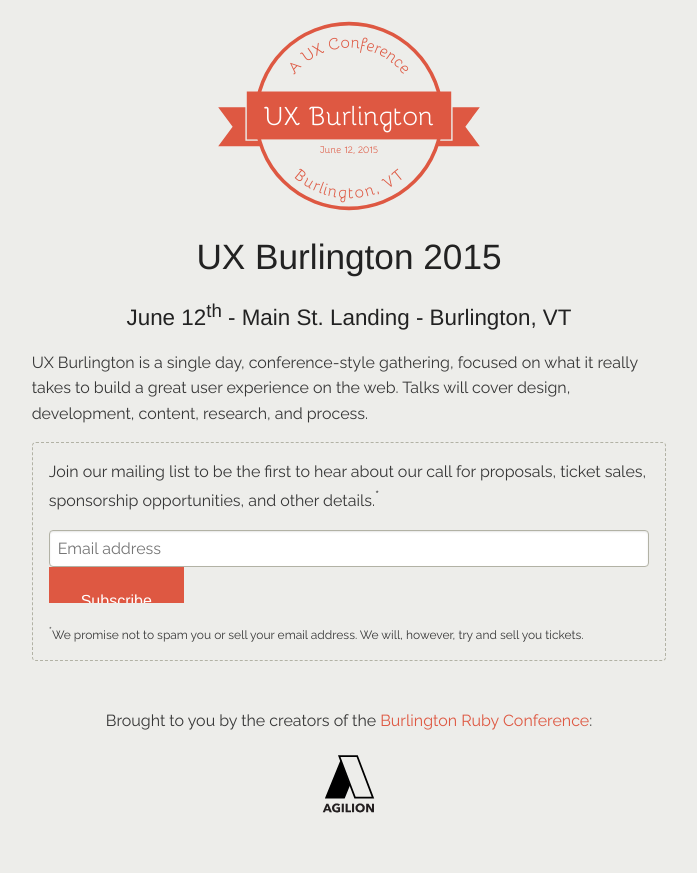
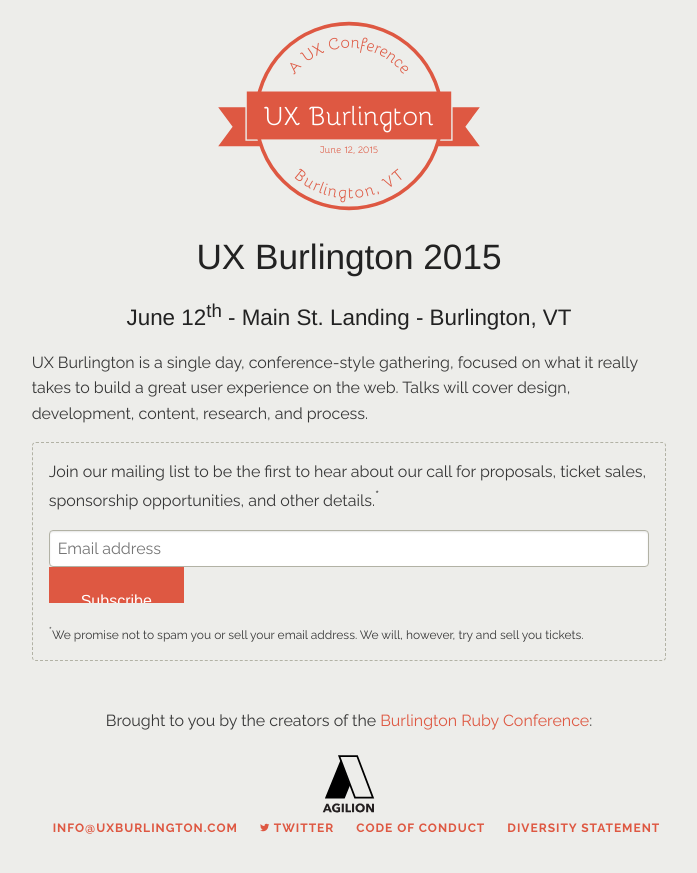
Before and after one commit to AgilionApps/ux-burlington-2017, a Jekyll site: the page built from index.html, in a window 1280 px wide. Shown: the top 873 px of the page, without its empty margins (291-988 px from the left). Built offline with Jekyll 4.4.1, drawn with Linux system fonts in a browser that asks for light colours; some web fonts are replaced; comment, search, counter and statistics services are not loaded.

Commit message:
Adds footer
Styles were in previous commit

```diff
--- a/_includes/footer.html
+++ b/_includes/footer.html
@@ -5,6 +5,15 @@
     <a href='http://agilion.com'>
       <img alt='Agilion Logo' src='/images/agilion-logo-black.svg'>
     </a>
+  </div>
+
+  <div class="footer-link-container">
+    <ul class="footer-link-list">
+      <li><a href="mailto:info@uxburlington.com">info@uxburlington.com</a></li>
+      <li><a href="https://twitter.com/uxburlington"><i class='fi-social-twitter'></i> Twitter</a></li>
+      <li><a href="/conduct">Code of Conduct</a></li>
+      <li><a href="/diversity">Diversity Statement</a></li>
+    </ul>
   </div>
 </footer>
 
```
